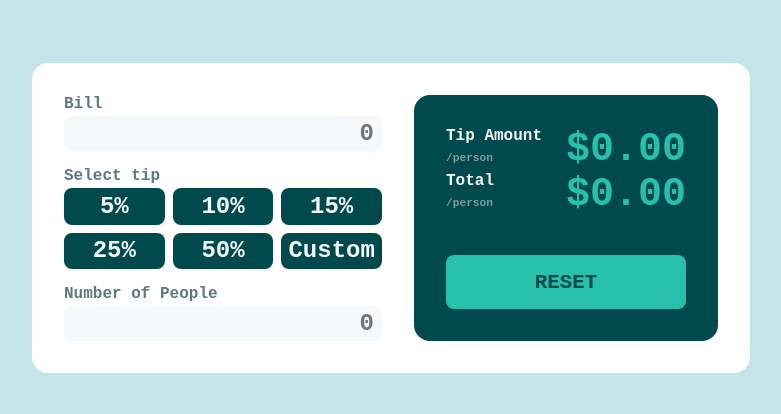
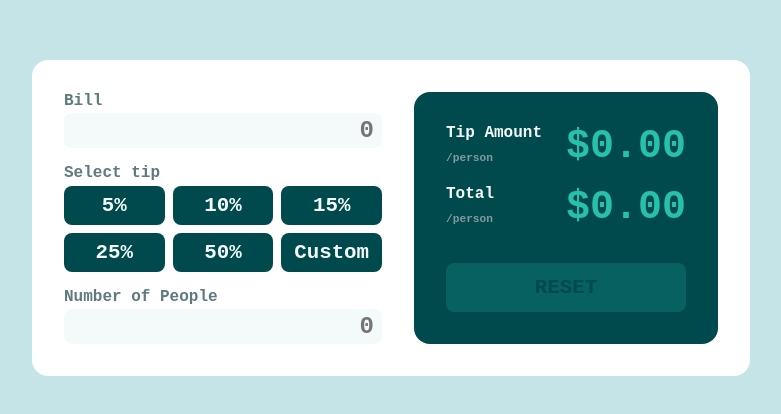
Before and after one commit to thebennyma/tip-calculator-app, a Vue app: page /#/ in a window 1280 px wide. Shown: the part 182-596 px from the top of the page, without its empty margins (249-1030 px from the left). Built offline with nearby package versions, Linux system fonts and the light colour scheme.

Commit message:
style events have been added

```diff
--- a/src/components/PxTipComponent.vue
+++ b/src/components/PxTipComponent.vue
@@ -8,11 +8,36 @@
       <div class="tip__put-tip__tip">
         <label>Select tip</label>
         <div>
-          <button @click="amountTip(0.05)">5%</button>
-          <button @click="amountTip(0.1)">10%</button>
-          <button @click="amountTip(0.15)">15%</button>
-          <button @click="amountTip(0.25)">25%</button>
-          <button @click="amountTip(0.5)">50%</button>
+          <button
+            @click="amountTip(0.05)"
+            :class="{ isActive: perTipValue == 0.05 }"
+          >
+            5%
+          </button>
+          <button
+            @click="amountTip(0.1)"
+            :class="{ isActive: perTipValue == 0.1 }"
+          >
+            10%
+          </button>
+          <button
+            @click="amountTip(0.15)"
+            :class="{ isActive: perTipValue == 0.15 }"
+          >
+            15%
+          </button>
+          <button
+            @click="amountTip(0.25)"
+            :class="{ isActive: perTipValue == 0.25 }"
+          >
+            25%
+          </button>
+          <button
+            @click="amountTip(0.5)"
+            :class="{ isActive: perTipValue == 0.5 }"
+          >
+            50%
+          </button>
           <button disabled>Custom</button>
         </div>
       </div>
@@ -34,7 +59,14 @@
           <label v-else> ${{ totalAmountComputed }}</label>
         </div>
       </div>
-      <button class="tip__amount__reset" @click="resetTip()">RESET</button>
+      <button
+        class="tip__amount__reset"
+        :class="{ isActive: totalAmountComputed != 0 }"
+        @click="resetTip()"
+        :disabled="totalAmountComputed == 0"
+      >
+        RESET
+      </button>
     </div>
   </div>
 </template>
@@ -121,14 +153,19 @@ export default {
         button {
           font-family: "Space Mono", monospace;
           font-weight: bold;
-          font-size: 1.5rem;
+          font-size: 1.3rem;
           border-radius: 0.5rem;
           border: none;
-          padding: 0.3rem;
+          padding: 0.5rem 0.5rem;
           color: hsl(189, 41%, 97%);
           background: hsl(183, 100%, 15%);
           cursor: pointer;
         }
+        .isActive {
+          color: hsl(183, 100%, 15%);
+          background: hsl(172, 67%, 45%);
+        }
+
         @media only screen and (max-width: 800px) {
           grid-template-columns: 1fr 1fr;
           button {
@@ -178,6 +215,8 @@ export default {
       width: 80%;
     }
     &__div {
+      display: grid;
+      grid-row-gap: 1rem;
       &__tip,
       &__total {
         display: grid;
@@ -187,6 +226,7 @@ export default {
           color: hsl(189, 41%, 97%);
           grid-area: tip;
           font-size: 1rem;
+          padding-bottom: 4px;
         }
         label:nth-child(2n) {
           color: white;
@@ -207,6 +247,11 @@ export default {
       }
     }
     button {
+      cursor: not-allowed;
+      opacity: 0.2;
+    }
+    button,
+    .isActive {
       font-weight: bold;
       font-family: "Space Mono", monospace;
       font-size: 1.3rem;
@@ -215,7 +260,10 @@ export default {
       padding: 0.8rem 0.3rem;
       color: hsl(183, 100%, 15%);
       background: hsl(172, 67%, 45%);
+    }
+    .isActive {
       cursor: pointer;
+      opacity: 1;
     }
   }
 }
```
